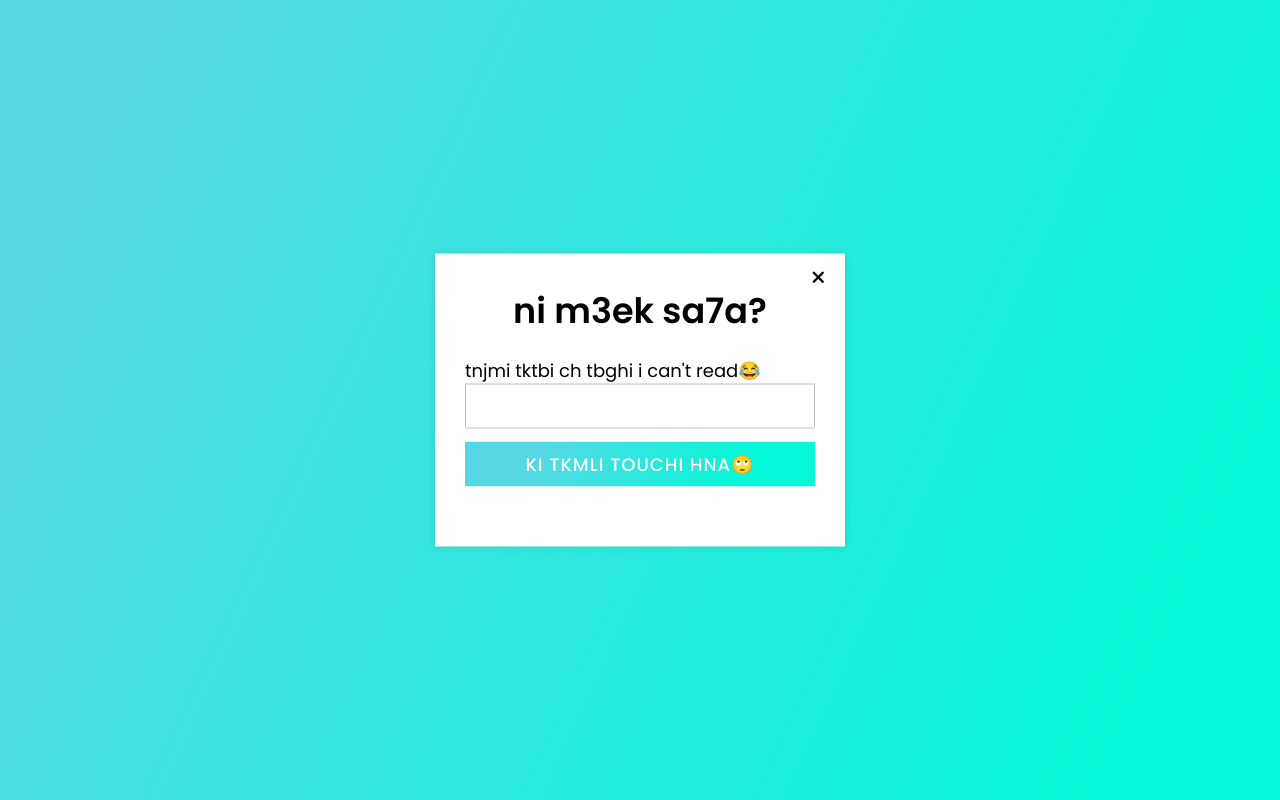
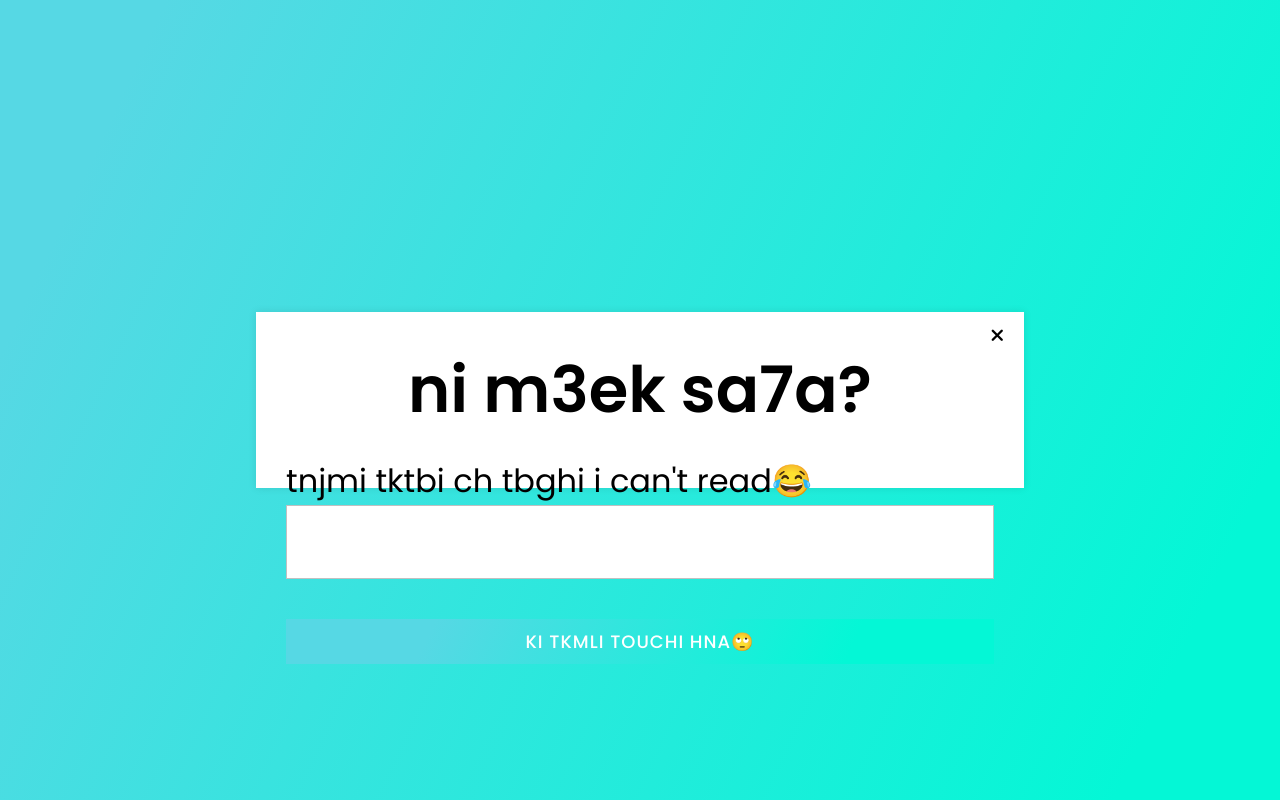
Before and after one commit to karim-k31/Desaturation, a plain HTML site: page index.html in a window 1280 px wide. Both pictures are taken after a click on the label "Welcome My Lady🙄❤️". Drawn offline with Linux system fonts and the light colour scheme.

Commit message:
Some style changes

```diff
--- a/Style/Style.css
+++ b/Style/Style.css
@@ -33,7 +33,8 @@ input[type="checkbox"]{
 .container{
   display: none;
   background: #fff;
-  width: 410px;
+  width: 60%;
+  height: 22%;
   padding: 30px;
   box-shadow: 0 0 8px rgba(0,0,0,0.1);
 }
@@ -51,7 +52,7 @@ input[type="checkbox"]{
   color: #3498db;
 }
 .container .text{
-  font-size: 35px;
+  font-size: 4rem;
   font-weight: 600;
   text-align: center;
 }
@@ -59,18 +60,18 @@ input[type="checkbox"]{
   margin-top: -20px;
 }
 .container form .data{
-  height: 45px;
+  height: 100%;
   width: 100%;
   margin: 40px 0;
 }
 form .data label{
-  font-size: 18px;
+  font-size: 2rem;
 }
 form .data input{
   height: 100%;
   width: 100%;
   padding-left: 10px;
-  font-size: 17px;
+  font-size: 3rem;
   border: 1px solid silver;
 }
 form .data input:focus{
```
